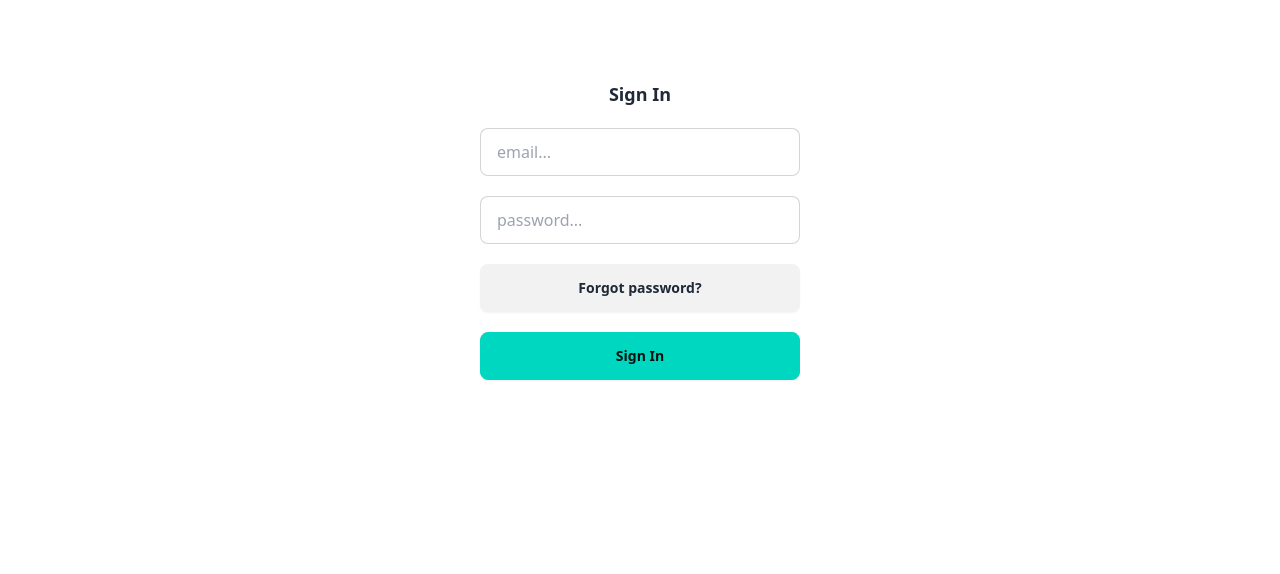
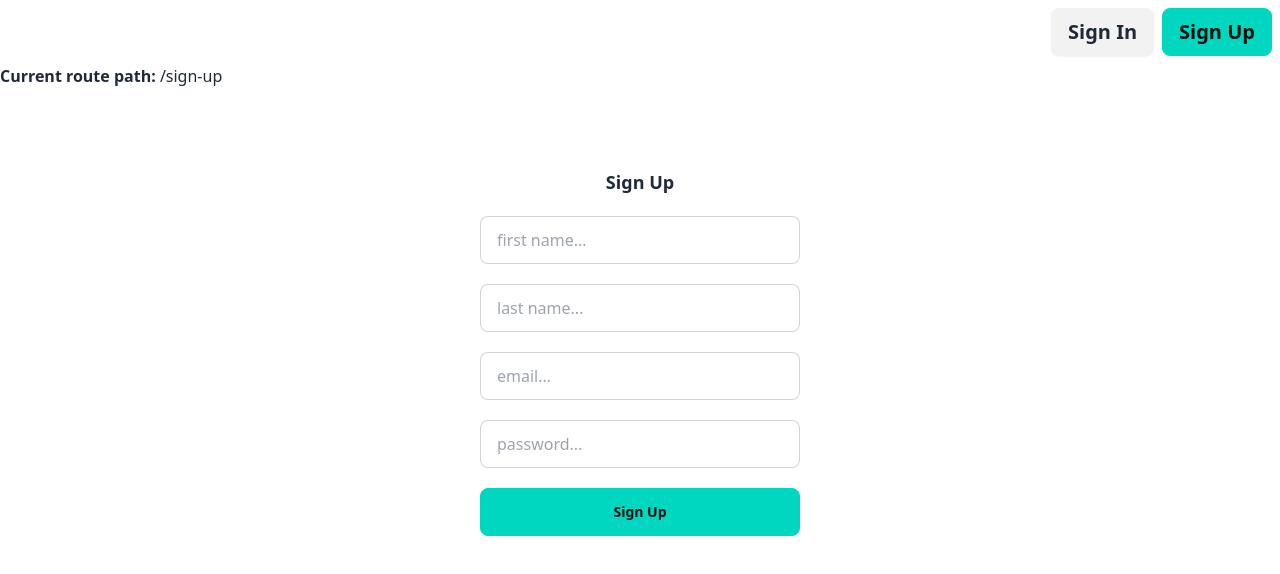
Before and after one commit to EugenyGorshkov/todo-aplication, a Vue app: page /sign-up in a window 1280 px wide. Shown: the top 574 px of the page. Built offline with nearby package versions, Linux system fonts and the light colour scheme.

Commit message:
feat: add navbar, vue router and sign up page

```diff
--- a/package.json
+++ b/package.json
@@ -9,7 +9,8 @@
     "preview": "vite preview"
   },
   "dependencies": {
-    "vue": "^3.4.21"
+    "vue": "^3.4.21",
+    "vue-router": "^4.3.2"
   },
   "devDependencies": {
     "@vitejs/plugin-vue": "^5.0.4",
--- a/src/App.vue
+++ b/src/App.vue
@@ -1,16 +1,20 @@
 <template>
-  <SignIn/>
+  <NavBar />
+  <strong>Current route path:</strong> {{ $route.fullPath }}
+  <main>
+    <RouterView />
+  </main>
 </template>
 
 
 <script lang="ts">
 import { defineComponent } from 'vue';
-import SignIn from './components/sign-in.vue';
+import NavBar from './components/navbar/navbar.vue';
 
 export default defineComponent({
   name: "App",
   components: {
-    SignIn
+    NavBar
   }
 });
 </script>
--- /dev/null
+++ b/src/components/navbar/navbar.vue
@@ -0,0 +1,23 @@
+<template>
+    <nav className="navbar bg-base-100 flex justify-end">
+        <ul>
+            <li className="flex gap-2">
+                <!-- <RouterLink to="/" className="btn btn-ghost text-xl">Sign In</RouterLink> -->
+                <RouterLink to="/" activeClass="btn btn-accent text-xl" class="btn  text-xl">Sign
+                    In
+                </RouterLink>
+                <RouterLink to="/sign-up" activeClass="btn btn-accent text-xl" class="btn  text-xl">
+                    Sign Up</RouterLink>
+            </li>
+        </ul>
+    </nav>
+</template>
+
+<script lang="ts">
+import { defineComponent } from 'vue';
+import { RouterLink } from 'vue-router';
+
+export default defineComponent({
+    name: "NavBar",
+});
+</script>
--- a/src/components/sign-in.vue
+++ b/src/components/sign-in.vue
@@ -3,7 +3,8 @@
         <form class="flex flex-col max-w-xs mx-auto mt-20 gap-5">
             <h2 class="text-center font-bold text-lg">Sign In</h2>
             <input type="text" name="" id="" className="input input-bordered w-full max-w-xs" placeholder="email...">
-            <input type="text" name="" id="" className="input input-bordered w-full max-w-xs" placeholder="password...">
+            <input type="password" name="" id="" className="input input-bordered w-full max-w-xs"
+                placeholder="password...">
             <button className="btn">Forgot password?</button>
             <button className="btn btn-accent">Sign In</button>
         </form>
--- /dev/null
+++ b/src/components/sign-up.vue
@@ -0,0 +1,22 @@
+<template>
+    <div class="container mx-auto">
+        <form class="flex flex-col max-w-xs mx-auto mt-20 gap-5">
+            <h2 class="text-center font-bold text-lg">Sign Up</h2>
+            <input type="text" name="" id="" className="input input-bordered w-full max-w-xs"
+                placeholder="first name...">
+            <input type="text" name="" id="" className="input input-bordered w-full max-w-xs"
+                placeholder="last name...">
+            <input type="text" name="" id="" className="input input-bordered w-full max-w-xs" placeholder="email...">
+            <input type="text" name="" id="" className="input input-bordered w-full max-w-xs" placeholder="password...">
+            <button className="btn btn-accent">Sign Up</button>
+        </form>
+    </div>
+</template>
+
+<script lang="ts">
+import { defineComponent } from 'vue';
+
+export default defineComponent({
+    name: "SignUp",
+});
+</script>
--- a/src/main.ts
+++ b/src/main.ts
@@ -1,5 +1,6 @@
 import { createApp } from "vue";
 import "./style.css";
+import router from "./routes/router.ts";
 import App from "./App.vue";
 
-createApp(App).mount("#app");
+createApp(App).use(router).mount("#app");
```
Also changed, not shown: src/routes/router.ts (added, +16 -0 lines), 1 other file (tests, documents, lock files or other folders).
